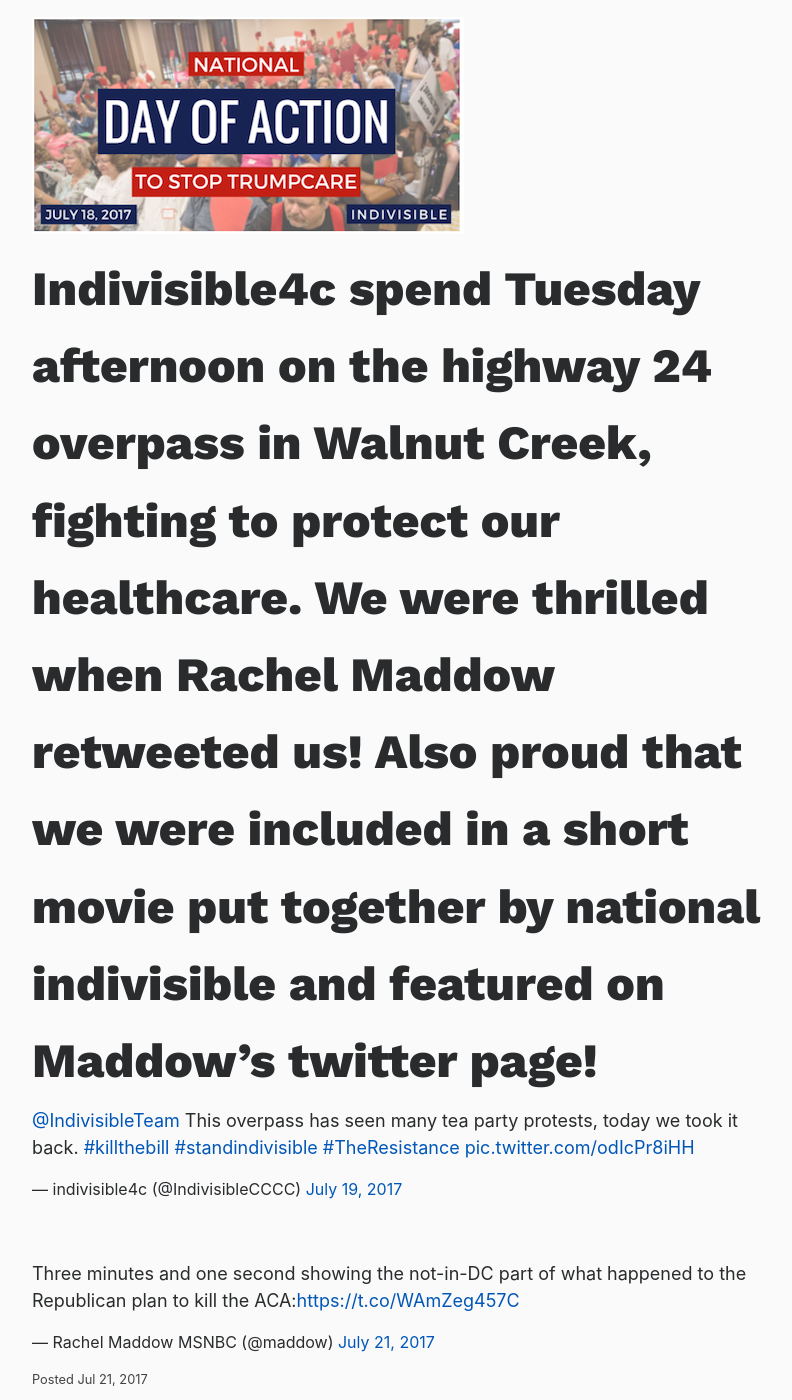
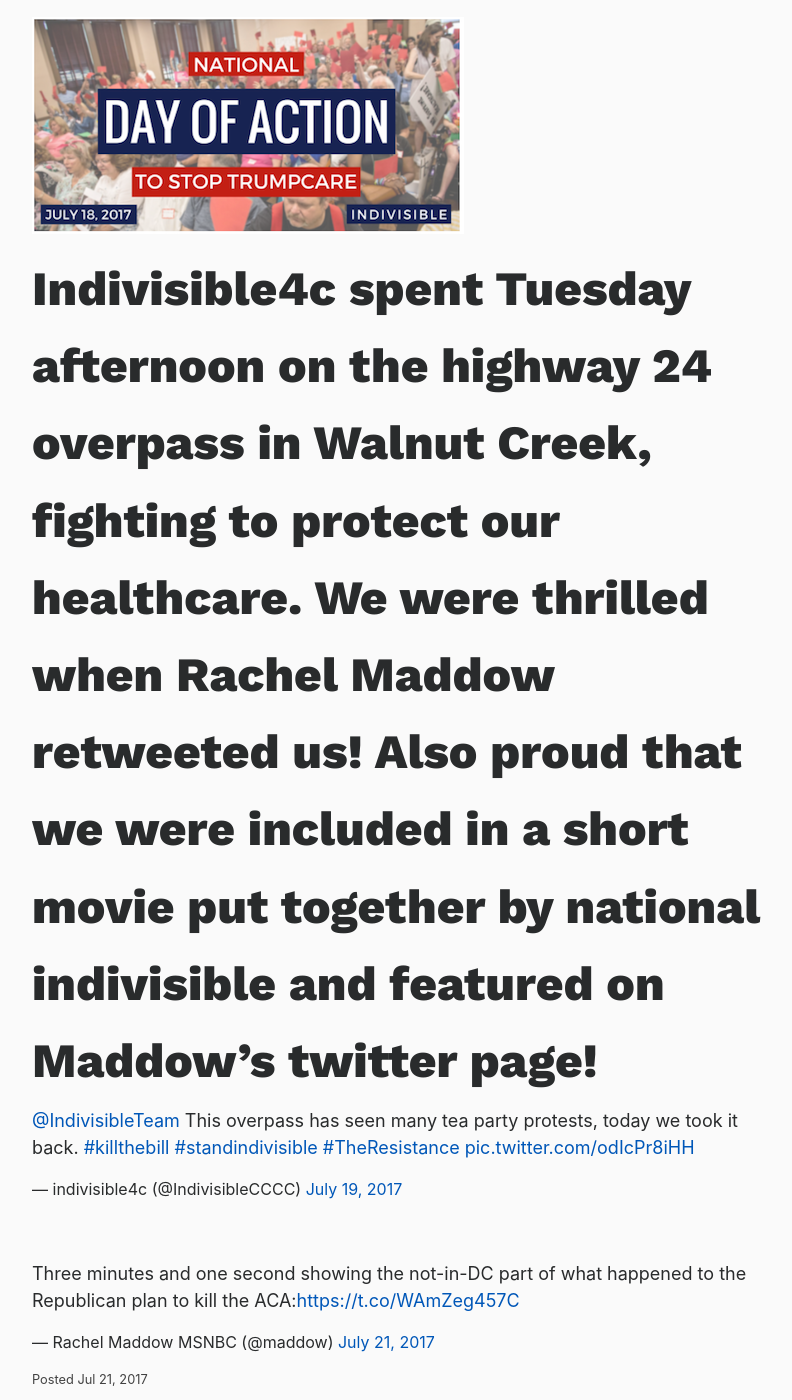
Before and after one commit to IndivisibleTemplate/BasicTemplate, a Jekyll site: the page built from _posts/2017-07-21-natl-day-of-action.markdown, in a window 1280 px wide and 1400 px high, scrolled down 605 px. Shown: the whole window, without its empty margins (53-845 px from the left). Built offline with Jekyll 4.4.1, drawn with Linux system fonts in a browser that asks for light colours; nearby versions of some CDN libraries; comment, search, counter and statistics services are not loaded.

Commit message:
Updated Natl Day Of Action

```diff
--- a/_posts/2017-07-21-natl-day-of-action.markdown
+++ b/_posts/2017-07-21-natl-day-of-action.markdown
@@ -7,7 +7,7 @@
 
 ![doa-21c282.png](/uploads/doa-21c282.png)
 
-## Indivisible4c spend Tuesday afternoon on the highway 24 overpass in Walnut Creek, fighting to protect our healthcare. We were thrilled when Rachel Maddow retweeted us! Also proud that we were included in a short movie put together by national indivisible and featured on Maddow's twitter page!
+## Indivisible4c spent Tuesday afternoon on the highway 24 overpass in Walnut Creek, fighting to protect our healthcare. We were thrilled when Rachel Maddow retweeted us! Also proud that we were included in a short movie put together by national indivisible and featured on Maddow's twitter page!
 
 
 <blockquote class="twitter-tweet" data-lang="en"><p lang="en" dir="ltr"><a href="https://twitter.com/IndivisibleTeam">@IndivisibleTeam</a> This overpass has seen many tea party protests, today we took it back. <a href="https://twitter.com/hashtag/killthebill?src=hash">#killthebill</a> <a href="https://twitter.com/hashtag/standindivisible?src=hash">#standindivisible</a> <a href="https://twitter.com/hashtag/TheResistance?src=hash">#TheResistance</a> <a href="https://t.co/odIcPr8iHH">pic.twitter.com/odIcPr8iHH</a></p>&mdash; indivisible4c (@IndivisibleCCCC) <a href="https://twitter.com/IndivisibleCCCC/status/887543698539429889">July 19, 2017</a></blockquote>
```
